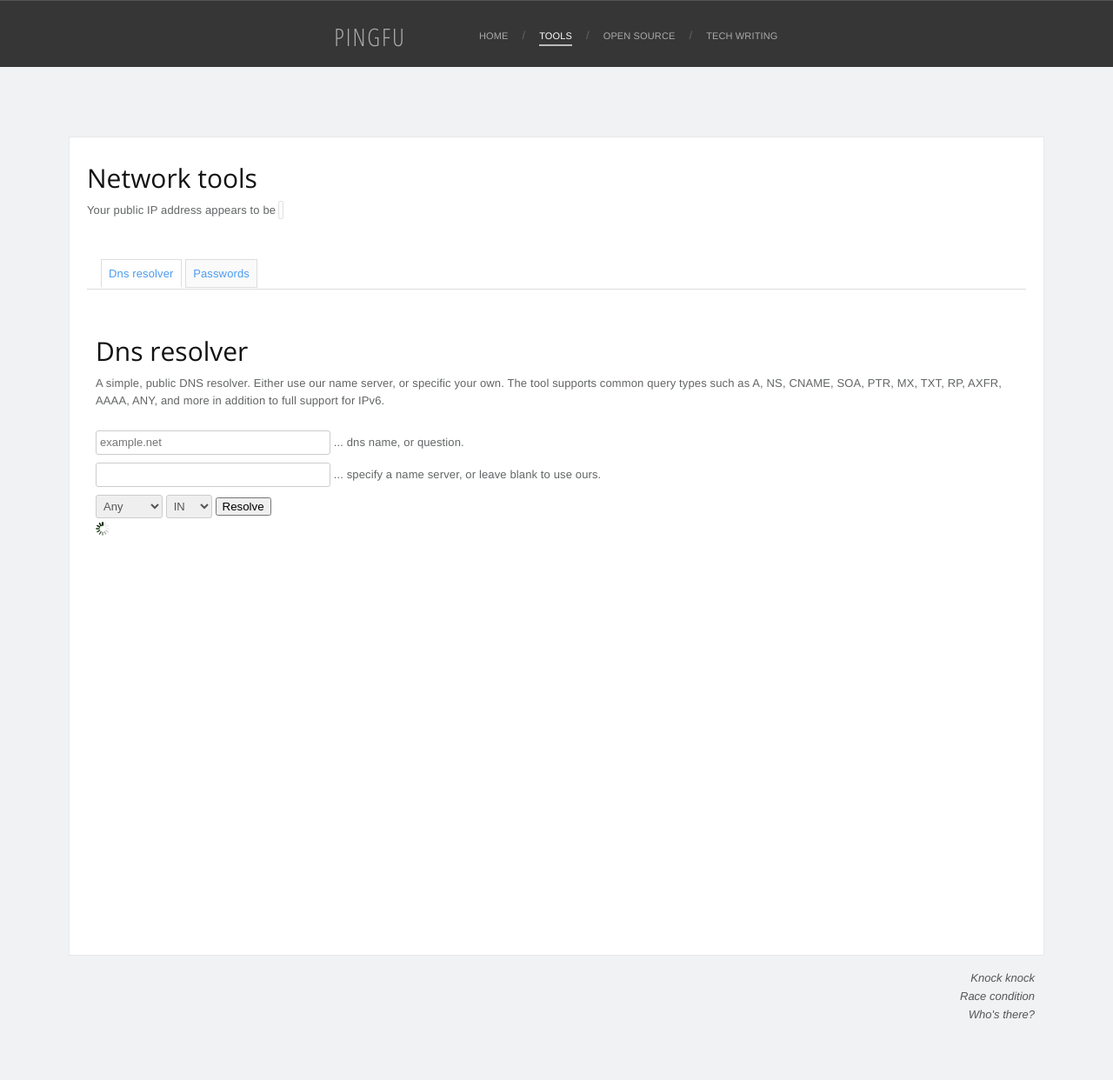
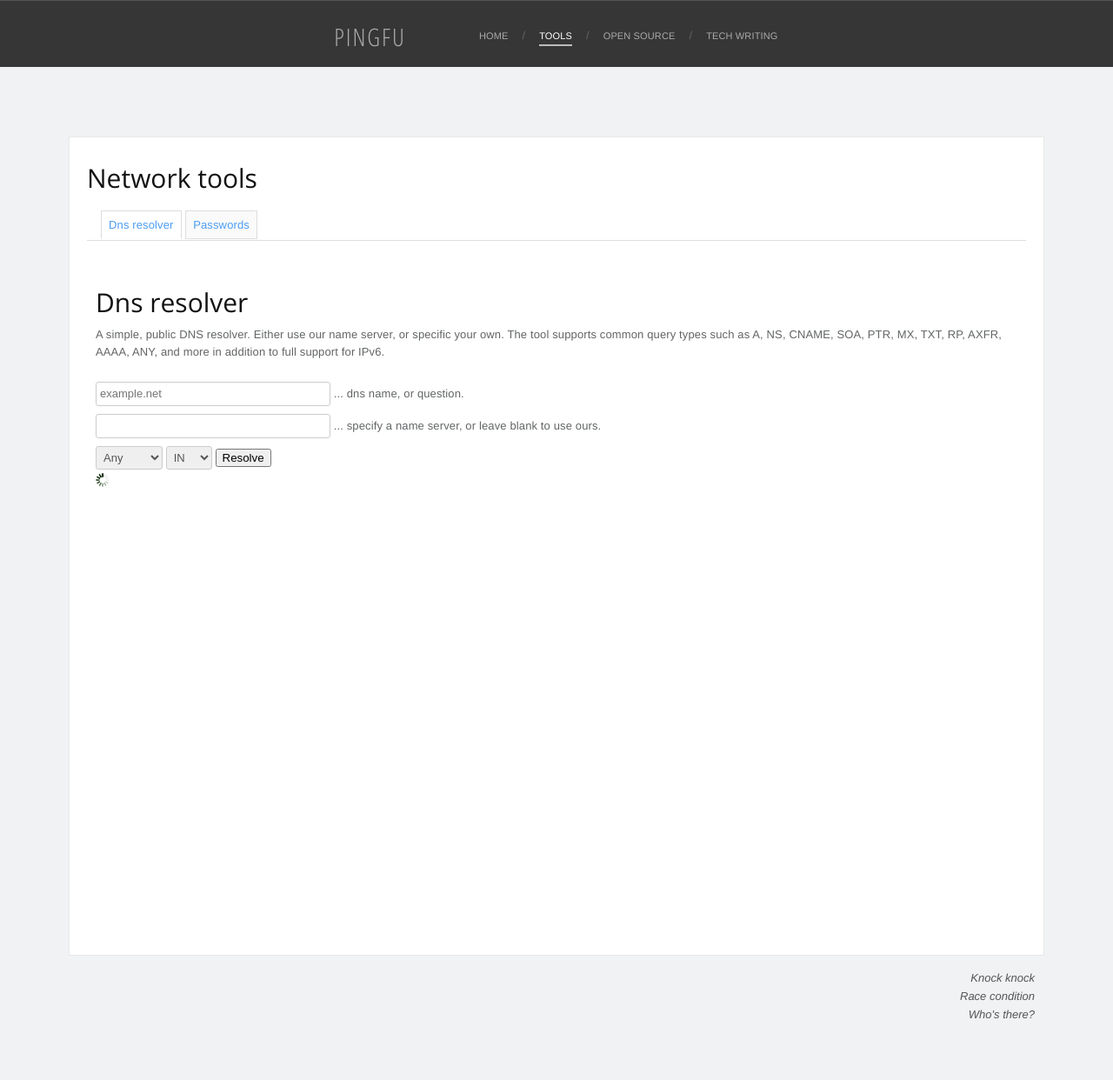
Before and after one commit to pingfu/pingfu.github.io, a Jekyll site: the page built from tools.html, in a window 1280 px wide. Shown: the whole page at 87% size. Built offline with Jekyll 4.4.1, drawn with Linux system fonts in a browser that asks for light colours; nearby versions of some CDN libraries.

Commit message:
hid your address is paragraph

```diff
--- a/tools.html
+++ b/tools.html
@@ -11,8 +11,8 @@
 
 	<h1>{{ page.breadcrumb }}</h1>
 
-	<p>Your public IP address appears to be <span class="userip userip-styled"></span></p>
-	<br />
+	<!--<p>Your public IP address appears to be <span class="userip userip-styled"></span></p>
+	<br />-->
 
 	<div id="tabs">
 
```
